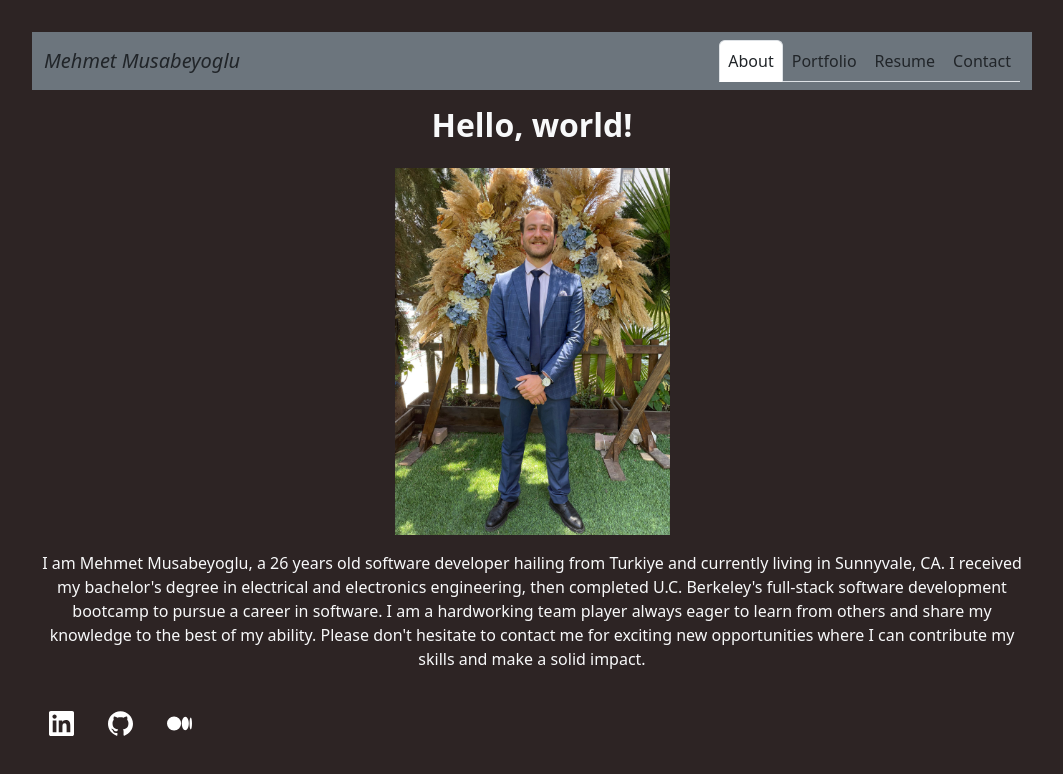
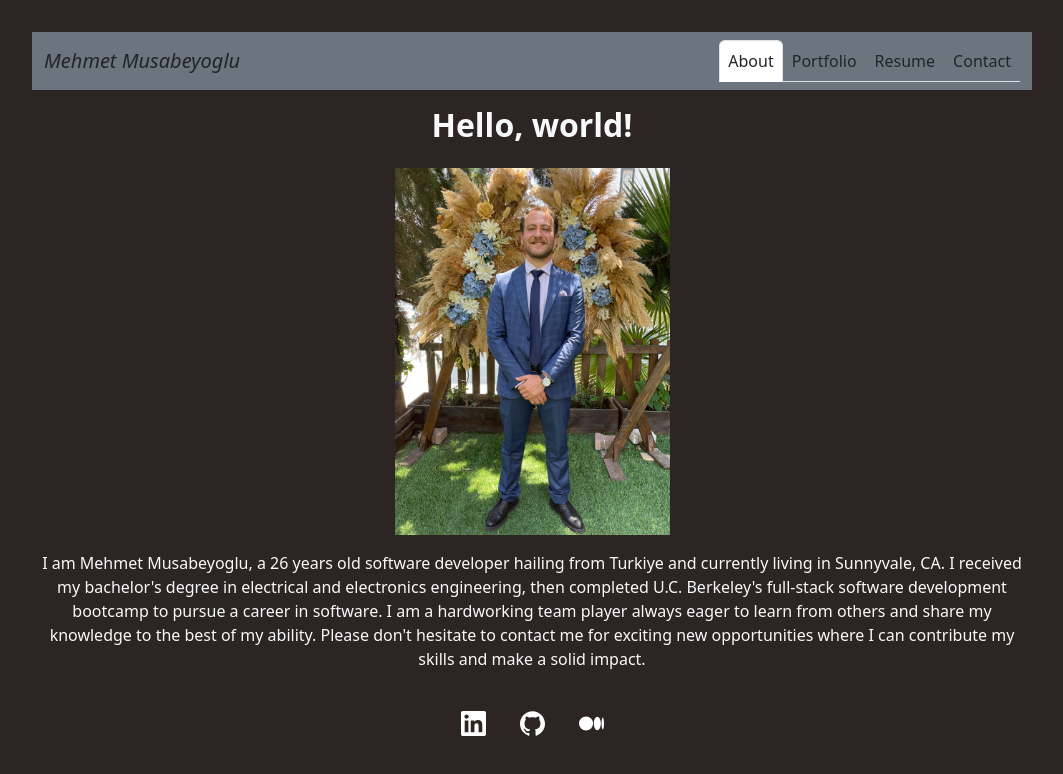
Before and after one commit to MehmetMusabeyoglu/React-Portfolio, a React (Create React App) app: page / in a window 1280 px wide. Shown: the top 774 px of the page, without its empty margins (108-1171 px from the left). Built offline with nearby package versions, Linux system fonts and the light colour scheme.

Commit message:
Deployment fixed

```diff
--- a/src/App.css
+++ b/src/App.css
@@ -3,9 +3,9 @@ body {
 }
 
 .main {
-  /* display: flex;
+  display: flex;
   flex-direction: column;
-  justify-content: flex-start; */
+  justify-content: flex-start;
   width: 1000px;
   min-height: 750px;
   background: #2D2424;
--- a/src/components/Main.js
+++ b/src/components/Main.js
@@ -32,7 +32,7 @@ export default function Main() {
       <header>
         <NavBar currentPage={currentPage} handlePageChange={handlePageChange} />
       </header>
-      <main  className="d-flex flex-wrap">
+      <main>
         {renderPage()}
         <Footer />
       </main>
```
Also changed, not shown: 1 other file (tests, documents, lock files or other folders).
